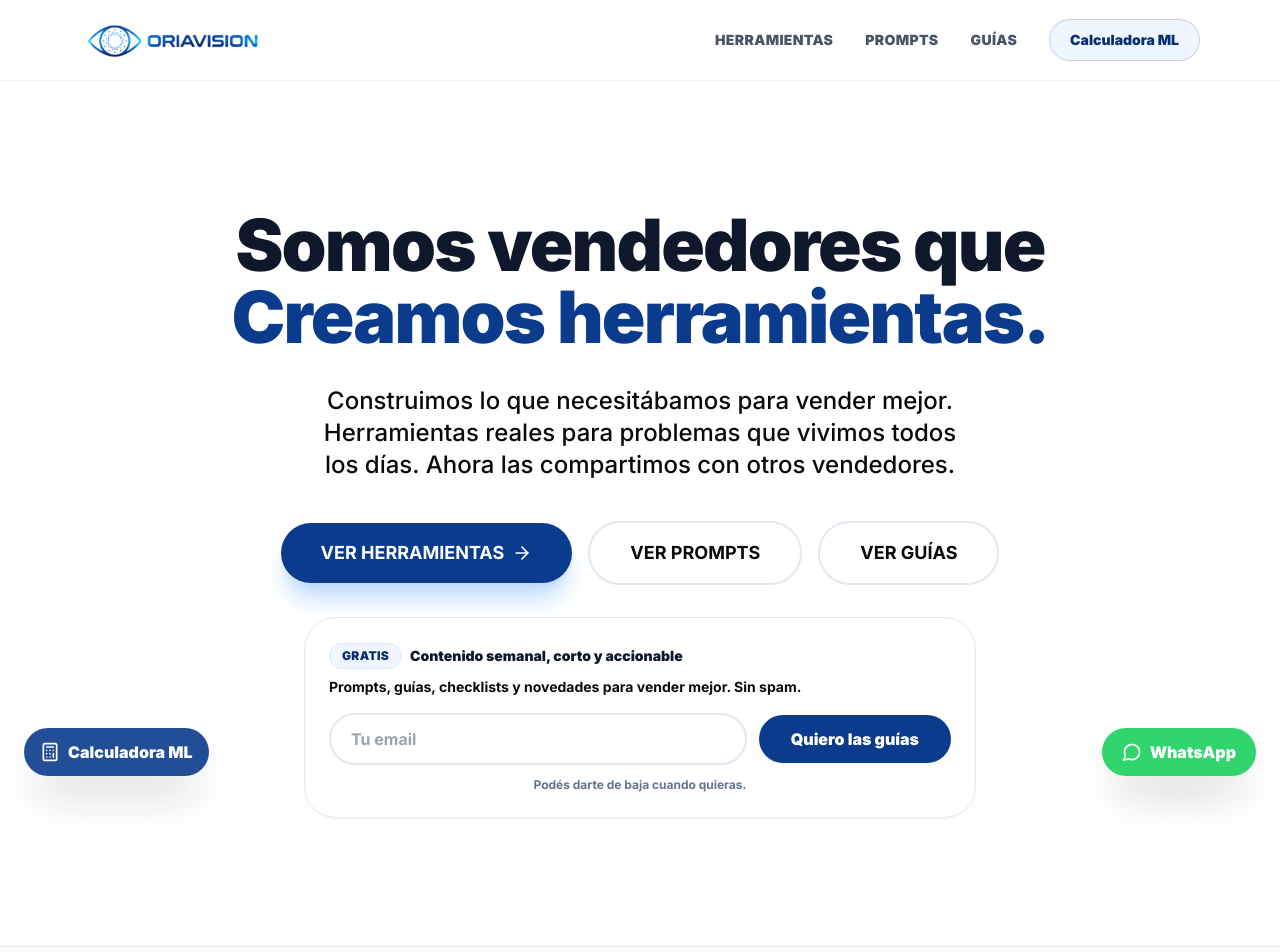
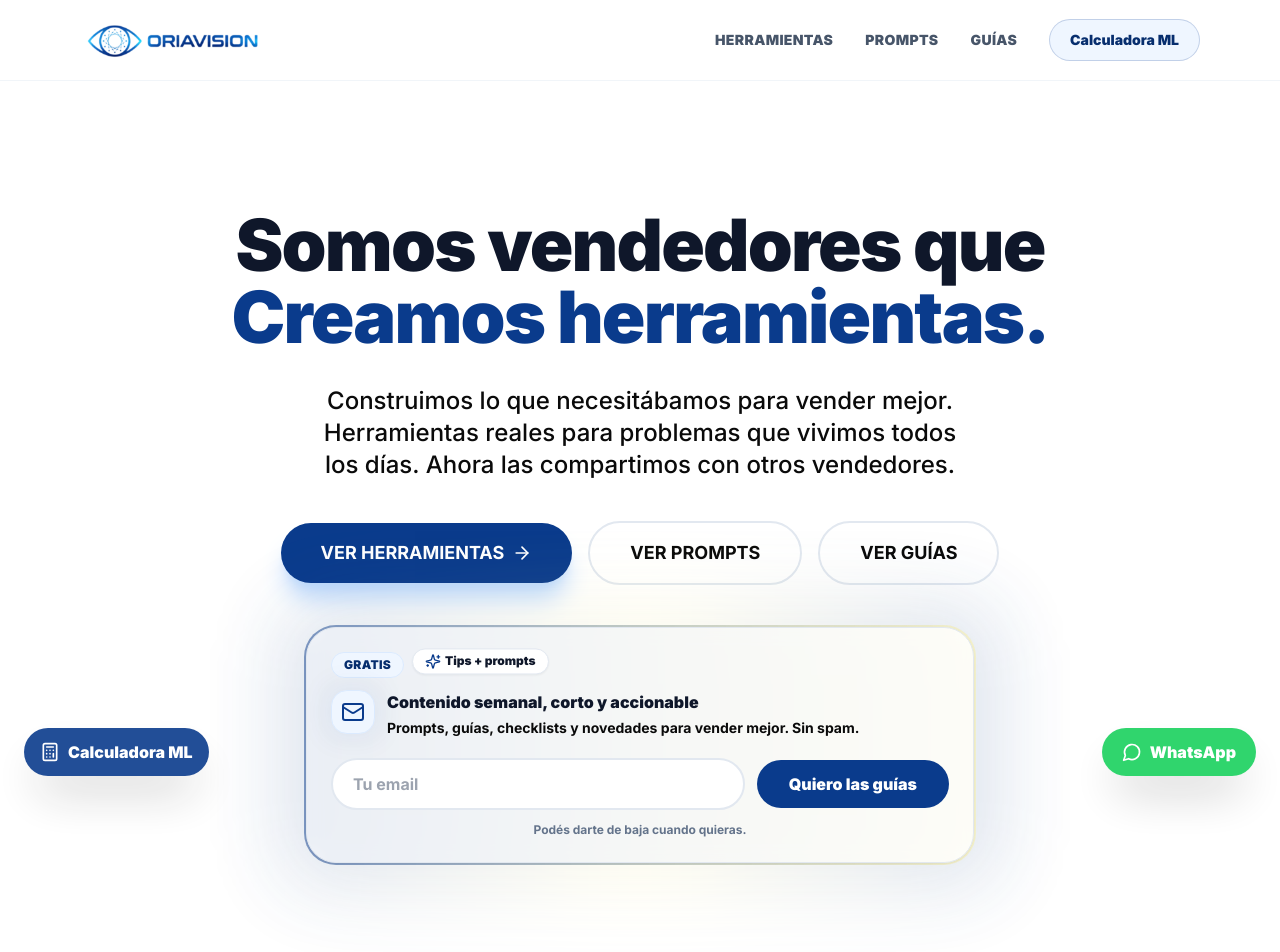
Before and after one commit to BengoDamian/oriavision-hub, a Next.js app: page / in a window 1280 px wide. Shown: the top 952 px of the page. Built offline with nearby package versions, Linux system fonts and the light colour scheme.

Commit message:
Update LeadMagnet.tsx

```diff
--- a/src/components/LeadMagnet.tsx
+++ b/src/components/LeadMagnet.tsx
@@ -1,11 +1,16 @@
 "use client";
 
-import { useState } from "react";
+import { useMemo, useState } from "react";
+import { Mail, Sparkles } from "lucide-react";
 
 export default function LeadMagnet() {
   const [email, setEmail] = useState("");
   const [state, setState] = useState<"idle" | "loading" | "ok" | "error">("idle");
   const [msg, setMsg] = useState("");
+
+  const shakeClass = useMemo(() => {
+    return state === "error" ? "animate-[shake_220ms_ease-in-out_1]" : "";
+  }, [state]);
 
   const onSubmit = async (e: React.FormEvent) => {
     e.preventDefault();
@@ -27,7 +32,7 @@ export default function LeadMagnet() {
       }
 
       setState("ok");
-      setMsg("Listo ✅ Te mandamos la próxima guía por mail.");
+      setMsg("Listo ✅ Te mandamos el contenido por mail.");
       setEmail("");
     } catch {
       setState("error");
@@ -36,51 +41,161 @@ export default function LeadMagnet() {
   };
 
   return (
-    <div className="mx-auto mt-8 max-w-2xl">
-      <div className="rounded-[2rem] border border-slate-200 bg-white/80 backdrop-blur p-5 sm:p-6 shadow-sm">
-        <div className="flex flex-col gap-2 sm:flex-row sm:items-center sm:justify-between">
+    <div className="mx-auto mt-10 max-w-2xl">
+      {/* Ring animado (sutil) + glow */}
+      <div className="relative">
+        <div className="pointer-events-none absolute -inset-6 rounded-[2.5rem] bg-gradient-to-r from-brand-600/20 via-yellow-200/20 to-brand-600/20 blur-2xl opacity-60 motion-reduce:opacity-40 animate-[pulseSoft_4.5s_ease-in-out_infinite] motion-reduce:animate-none" />
+
+        <div className="relative rounded-[2rem] p-[2px] bg-[length:200%_200%] bg-gradient-to-r from-brand-600/50 via-yellow-200/40 to-brand-600/50 animate-[borderFlow_7s_ease-in-out_infinite] motion-reduce:animate-none">
+          <div
+            className={[
+              "relative overflow-hidden rounded-[calc(2rem-2px)] border border-slate-200 bg-white/85 backdrop-blur p-5 sm:p-6 shadow-sm",
+              "transition-transform duration-300 hover:-translate-y-[2px]",
+              shakeClass,
+            ].join(" ")}
+          >
+            {/* Shine sweep */}
+            <div className="pointer-events-none absolute inset-0 overflow-hidden rounded-[calc(2rem-2px)]">
+              <div className="absolute -left-1/2 top-[-20%] h-[140%] w-1/2 rotate-12 bg-gradient-to-r from-transparent via-white/45 to-transparent opacity-50 animate-[shine_3.2s_ease-in-out_infinite] motion-reduce:animate-none" />
+            </div>
+
+            {/* Header */}
+            <div className="relative flex flex-col gap-3 sm:flex-row sm:items-start sm:justify-between">
               <div className="text-left">
-            <div className="inline-flex items-center gap-2">
+                <div className="flex flex-wrap items-center gap-2">
                   <span className="rounded-full bg-blue-50 border border-blue-100 px-3 py-1 text-xs font-black uppercase tracking-wide text-brand-700">
                     Gratis
                   </span>
-              <span className="text-sm font-extrabold text-slate-900">
-                Contenido semanal, corto y accionable
+
+                  {/* Badge flotante (sutil) */}
+                  <span className="inline-flex items-center gap-1 rounded-full border border-slate-200 bg-white px-3 py-1 text-xs font-extrabold text-slate-900 shadow-sm motion-reduce:shadow-none animate-[float_4.2s_ease-in-out_infinite] motion-reduce:animate-none">
+                    <Sparkles className="w-4 h-4 text-brand-600" />
+                    Tips + prompts
                   </span>
                 </div>
-            <p className="mt-2 text-sm font-semibold text-textBody">
+
+                <div className="mt-3 flex items-start gap-3">
+                  <div className="relative">
+                    <div className="absolute -inset-2 rounded-2xl bg-brand-600/10 blur-md animate-[pulseSoft_3.8s_ease-in-out_infinite] motion-reduce:animate-none" />
+                    <div className="relative w-11 h-11 rounded-2xl bg-blue-50 border border-blue-100 flex items-center justify-center">
+                      <Mail className="w-6 h-6 text-brand-600" />
+                    </div>
+                  </div>
+
+                  <div>
+                    <div className="text-sm sm:text-base font-extrabold text-slate-900">
+                      Contenido semanal, corto y accionable
+                    </div>
+                    <p className="mt-1 text-sm font-semibold text-textBody">
                       Prompts, guías, checklists y novedades para vender mejor. Sin spam.
                     </p>
                   </div>
                 </div>
+              </div>
+            </div>
 
-        <form onSubmit={onSubmit} className="mt-4 flex flex-col gap-3 sm:flex-row sm:items-center">
+            {/* Form */}
+            <form onSubmit={onSubmit} className="relative mt-5 flex flex-col gap-3 sm:flex-row sm:items-center">
+              <div className="relative w-full sm:flex-1">
                 <input
                   value={email}
                   onChange={(e) => setEmail(e.target.value)}
                   type="email"
                   placeholder="Tu email"
-            className="w-full sm:flex-1 rounded-full border-2 border-slate-200 px-5 py-3 text-slate-900 font-semibold outline-none focus:border-brand-600 bg-white"
+                  className="w-full rounded-full border-2 border-slate-200 px-5 py-3 text-slate-900 font-semibold outline-none focus:border-brand-600 bg-white"
                   required
                 />
+                {/* mini ring pulsante al foco */}
+                <div className="pointer-events-none absolute inset-0 rounded-full ring-0 ring-brand-600/20 transition-all focus-within:ring-4" />
+              </div>
+
               <button
                 type="submit"
                 disabled={state === "loading"}
-            className="rounded-full bg-brand-600 hover:bg-brand-700 px-8 py-3 text-white font-extrabold transition-colors disabled:opacity-60"
+                className="group relative rounded-full bg-brand-600 hover:bg-brand-700 px-8 py-3 text-white font-extrabold transition-colors disabled:opacity-60 overflow-hidden"
               >
+                {/* micro-shimmer del botón */}
+                <span className="pointer-events-none absolute inset-0 opacity-0 group-hover:opacity-100 transition-opacity">
+                  <span className="absolute -left-1/2 top-0 h-full w-1/2 bg-gradient-to-r from-transparent via-white/30 to-transparent animate-[shine_2.2s_ease-in-out_infinite] motion-reduce:animate-none" />
+                </span>
+
+                <span className="relative inline-flex items-center gap-2">
+                  {state === "loading" && (
+                    <span className="inline-block w-4 h-4 rounded-full border-2 border-white/40 border-t-white animate-spin" />
+                  )}
                   {state === "loading" ? "Sumando..." : "Quiero las guías"}
+                </span>
               </button>
             </form>
 
-        <div className="mt-3 text-sm font-semibold">
+            {/* Status */}
+            <div className="relative mt-3 text-sm font-semibold">
               {state === "ok" && <span className="text-emerald-700">{msg}</span>}
               {state === "error" && <span className="text-red-600">{msg}</span>}
             </div>
 
-        <p className="mt-2 text-xs font-semibold text-slate-500">
+            <p className="relative mt-2 text-xs font-semibold text-slate-500">
               Podés darte de baja cuando quieras.
             </p>
           </div>
         </div>
+      </div>
+
+      {/* Keyframes (self-contained) */}
+      <style jsx global>{`
+        @keyframes borderFlow {
+          0% {
+            background-position: 0% 50%;
+          }
+          50% {
+            background-position: 100% 50%;
+          }
+          100% {
+            background-position: 0% 50%;
+          }
+        }
+        @keyframes pulseSoft {
+          0%,
+          100% {
+            opacity: 0.45;
+          }
+          50% {
+            opacity: 0.75;
+          }
+        }
+        @keyframes float {
+          0%,
+          100% {
+            transform: translateY(0px);
+          }
+          50% {
+            transform: translateY(-4px);
+          }
+        }
+        @keyframes shine {
+          0% {
+            transform: translateX(-130%) rotate(12deg);
+          }
+          100% {
+            transform: translateX(130%) rotate(12deg);
+          }
+        }
+        @keyframes shake {
+          0%,
+          100% {
+            transform: translateX(0);
+          }
+          25% {
+            transform: translateX(-4px);
+          }
+          50% {
+            transform: translateX(4px);
+          }
+          75% {
+            transform: translateX(-2px);
+          }
+        }
+      `}</style>
+    </div>
   );
 }
```
Lines whose indentation alone changed are shown as unchanged.
